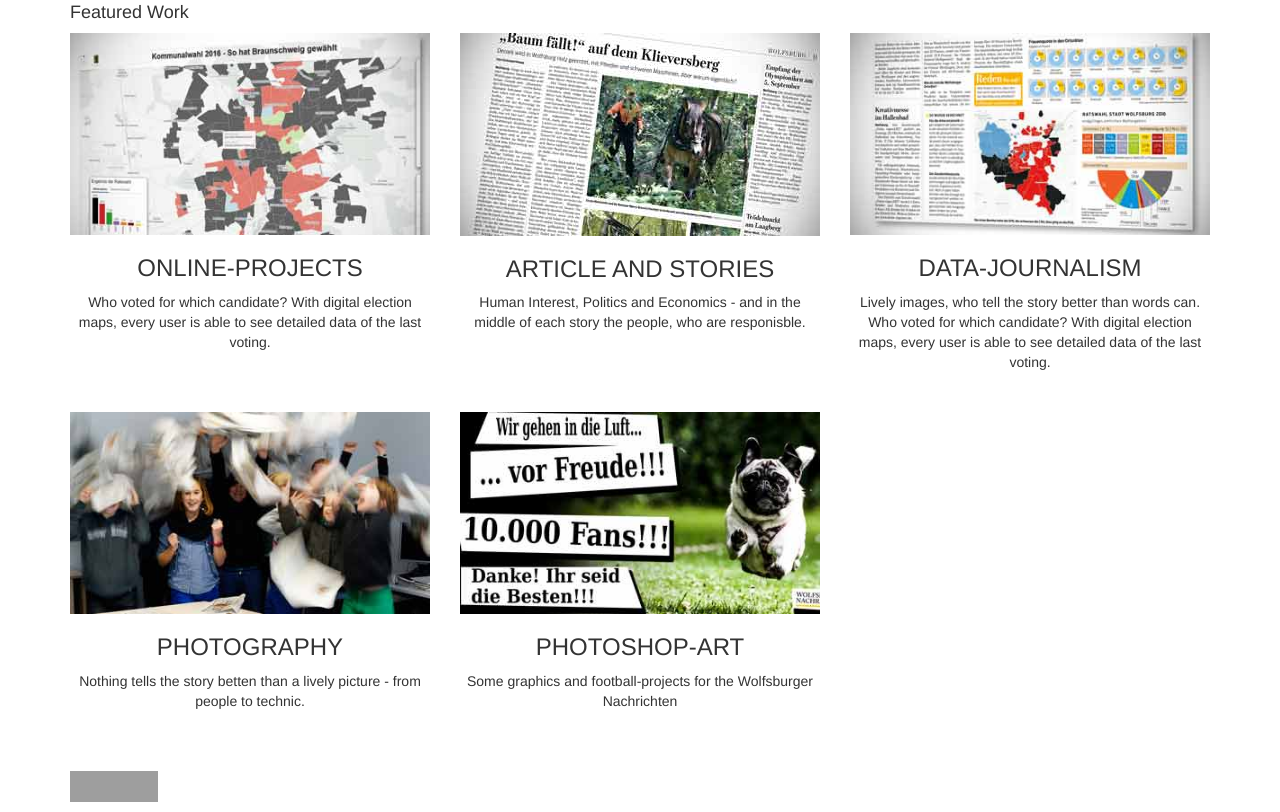
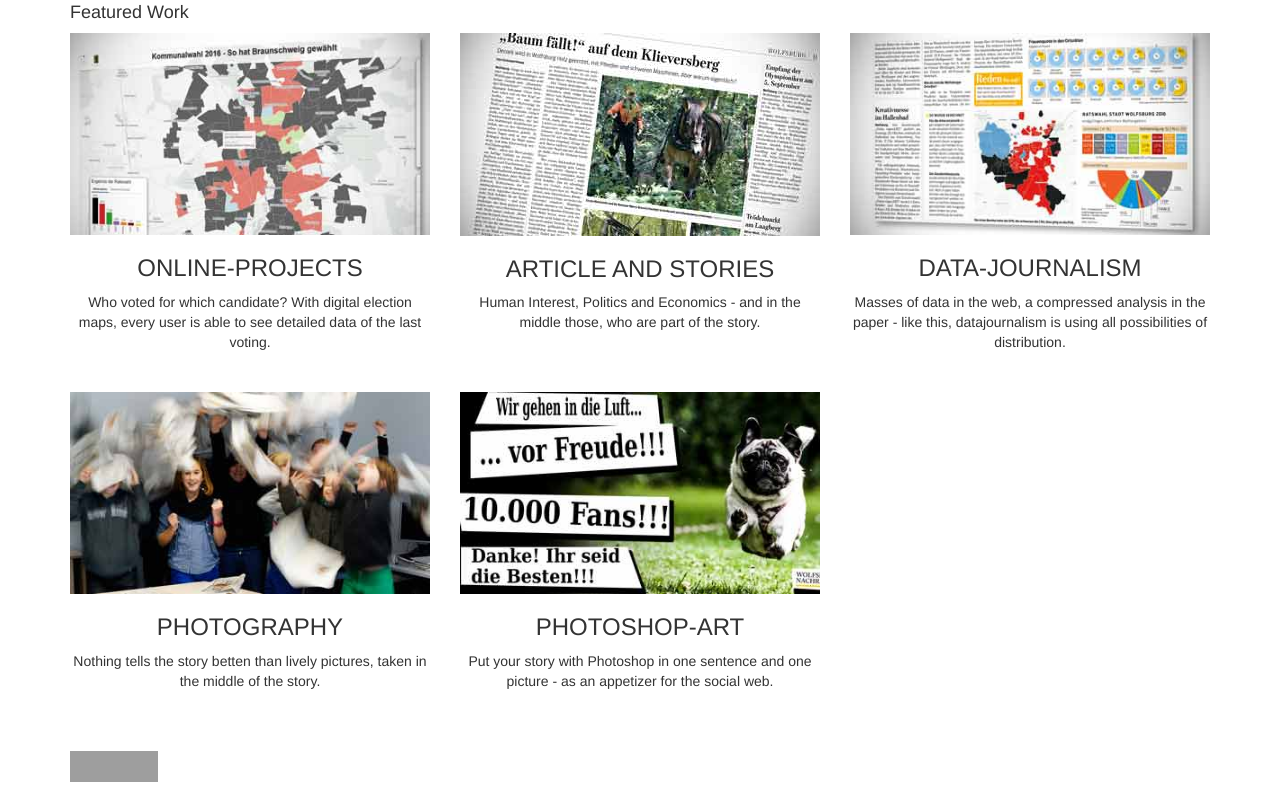
Before and after one commit to feliximpark/portfolio, a plain HTML site: page index.html in a window 1280 px wide. Shown: the part 897-1709 px from the top of the page. Drawn offline with Linux system fonts and the light colour scheme; grey boxes are pictures that could not be loaded; a web font is replaced by a local one.

Commit message:
Changed the text of the thumbnails

```diff
--- a/index.html
+++ b/index.html
@@ -136,7 +136,7 @@
                         <img class="img-responsive" src="img/article_largescreen_1x.jpg" alt="Screenshot of an newspaper article about elections">
                     </picture>
                     <h3 class="text-uppercase">Article and Stories</h3>
-                    <p>Human Interest, Politics and Economics - and in the middle of each story the people, who are responisble. </p>
+                    <p>Human Interest, Politics and Economics - and in the middle those, who are part of the story. </p>
                 </article>
                 <div class="clearfix visible-sm-block"></div>
                 <article class="col-md-4 col-sm-6">
@@ -156,7 +156,7 @@
                         <img class="img-responsive" src="img/data_minscreen_1x.jpg" alt="Screenshot of a newspaper article with grafics and analysis of the results of the communal election 2016 in Brunswick, Germany">
                     </picture>
                     <h3 class="text-uppercase">Data-Journalism</h3>
-                    <p>Lively images, who tell the story better than words can. Who voted for which candidate? With digital election maps, every user is able to see detailed data of the last voting.</p>
+                    <p>Masses of data in the web, a compressed analysis in the paper - like this, datajournalism is using all possibilities of distribution.</p>
                 </article>
                 <article class="col-md-4 col-sm-6">
                     <picture>
@@ -175,7 +175,7 @@
                         <img class="img-responsive" src="img/picture_minscreen_1x.jpg" alt="Picture of some schoolkids, who are throwing newspapers in the air.">
                     </picture>
                     <h3 class="text-uppercase">Photography</h3>
-                    <p>Nothing tells the story betten than a lively picture - from people to technic.</p>
+                    <p>Nothing tells the story betten than lively pictures, taken in the middle of the story.</p>
                 </article>
                 <div class="clearfix visible-sm-block"></div>
                 <article class="col-md-4 col-sm-6">
@@ -195,7 +195,7 @@
                         <img class="img-responsive" src="img/dog_minscreen_1x.jpg" alt="Photoshop-Graphic with a running dog, Text: 'Wir gehen in die Luft vor Freude!!! 10.000 Fans!!! Danke! Ihr seid die Besten!!!'">
                     </picture>
                     <h3 class="text-uppercase">Photoshop-Art</h3>
-                    <p>Some graphics and football-projects for the Wolfsburger Nachrichten</p>
+                    <p>Put your story with Photoshop in one sentence and one picture - as an appetizer for the social web.</p>
                </article>
             </div>
         </main>
```
